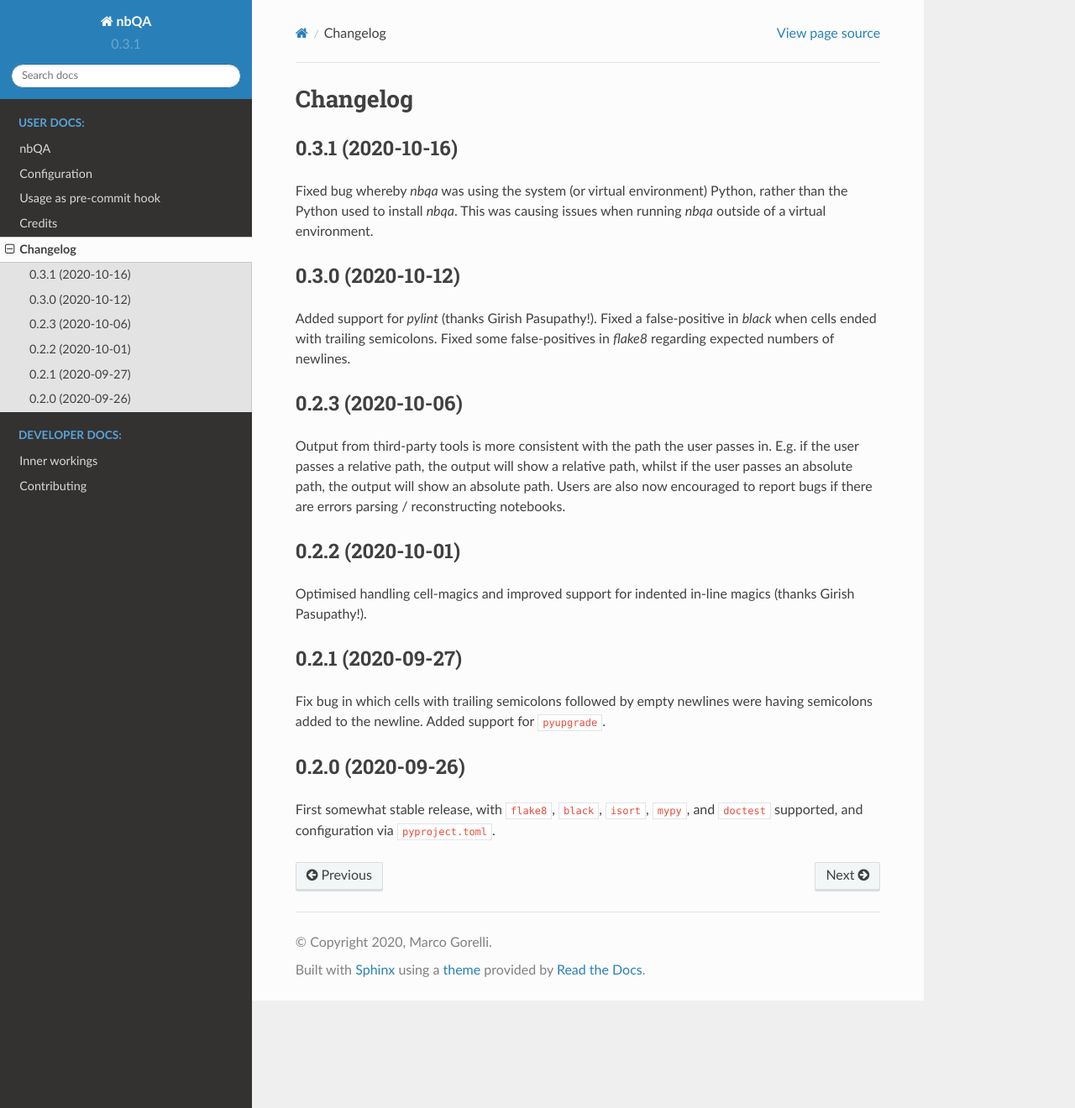
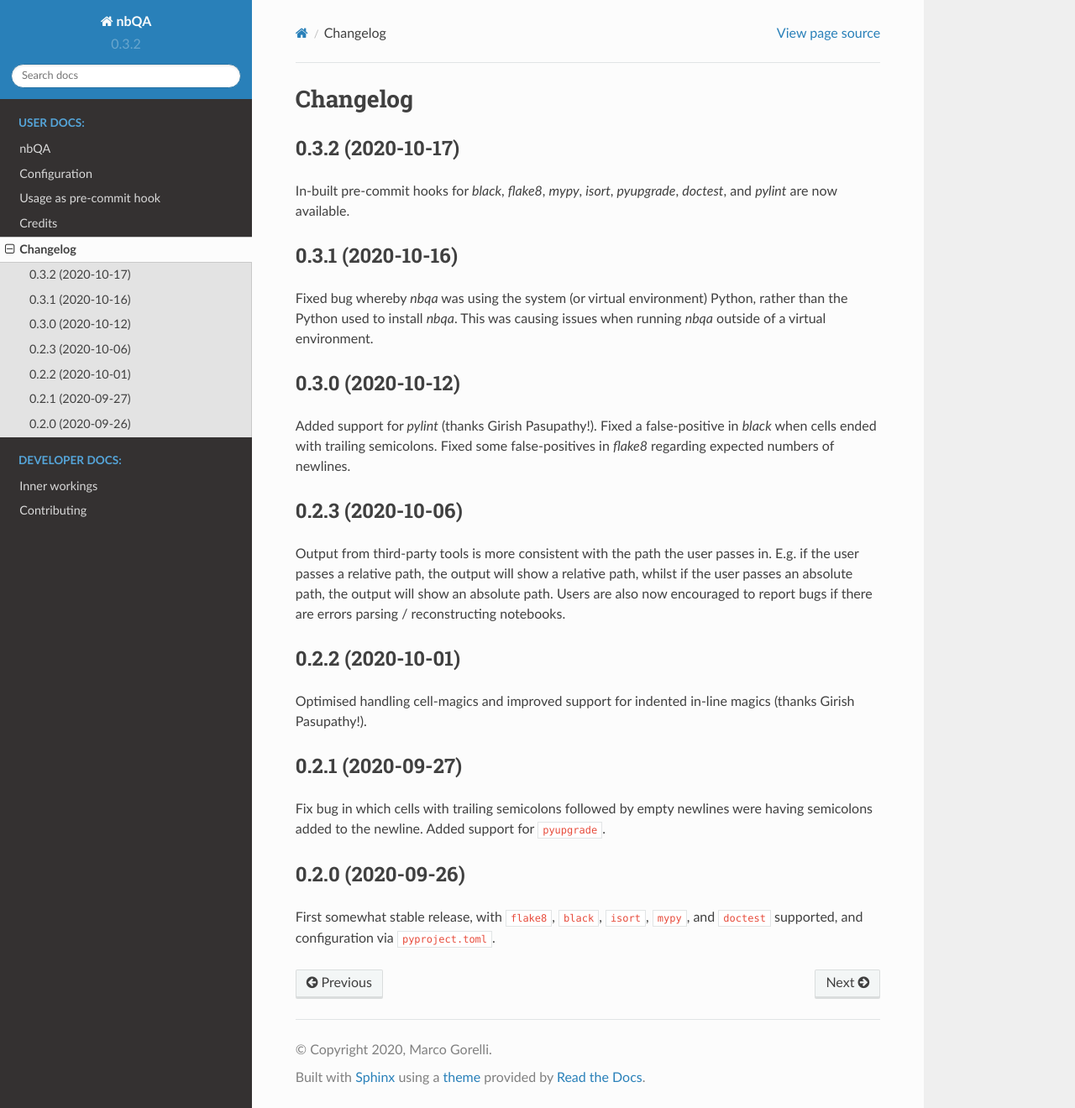
Before and after one commit to nbQA-dev/nbQA, a Sphinx documentation site: the page built from docs/history.rst, in a window 1280 px wide and 1320 px high. Shown: the whole window at 84% size. Built offline with Sphinx 7.4.7 and the Read the Docs theme 2.0.0, drawn with Linux system fonts in a browser that asks for light colours.

Commit message:
v0.3.2 (#342)

```diff
--- a/docs/history.rst
+++ b/docs/history.rst
@@ -1,6 +1,12 @@
 =========
 Changelog
 =========
+
+0.3.2 (2020-10-17)
+------------------
+
+In-built pre-commit hooks for `black`, `flake8`, `mypy`, `isort`, `pyupgrade`, `doctest`, and `pylint` are
+now available.
 
 0.3.1 (2020-10-16)
 ------------------
--- a/docs/pre-commit.rst
+++ b/docs/pre-commit.rst
@@ -8,7 +8,7 @@
 
     repos:
     - repo: https://github.com/nbQA-dev/nbQA
-      rev: 0.3.1
+      rev: 0.3.2
       hooks:
         - id: nbqa-black
         - id: nbqa-isort
@@ -19,7 +19,7 @@
 If you have your own custom tool (e.g. ``customtool``) for which we currently don't have a built-in hook, you can define your own one with: ::
 
     - repo: https://github.com/nbQA-dev/nbQA
-      rev: 0.3.1
+      rev: 0.3.2
       hooks:
         - id: nbqa
           args: [customtool]
--- a/nbqa/__init__.py
+++ b/nbqa/__init__.py
@@ -1,5 +1,3 @@
-"""Attributes used by in docs / packaging."""
+"""Attributes used by docs / packaging."""
 
-__author__ = """Marco Gorelli"""
-__email__ = "m.e.gorelli@gmail.com"
-__version__ = "0.3.1"
+__version__ = "0.3.2"
--- a/setup.cfg
+++ b/setup.cfg
@@ -1,5 +1,5 @@
 [bumpversion]
-current_version = 0.3.1
+current_version = 0.3.2
 
 [flake8]
 ignore = E203,E503,W503,W504
@@ -7,9 +7,8 @@
 exclude = venv,.*
 
 [darglint]
-# temporarily disabling some 'missing parameter' errors as there's too many, will address them in the future
 ignore = DAR101,DAR103,DAR201,DAR301
-docstring_style=numpy
+docstring_style = numpy
 
 [pydocstyle]
 add-ignore = D104
--- a/setup.py
+++ b/setup.py
@@ -41,6 +41,6 @@
     test_suite="tests",
     tests_require=test_requirements,
     url="https://github.com/nbQA-dev/nbQA",
-    version="0.3.1",
+    version="0.3.2",
     zip_safe=False,
 )
```
